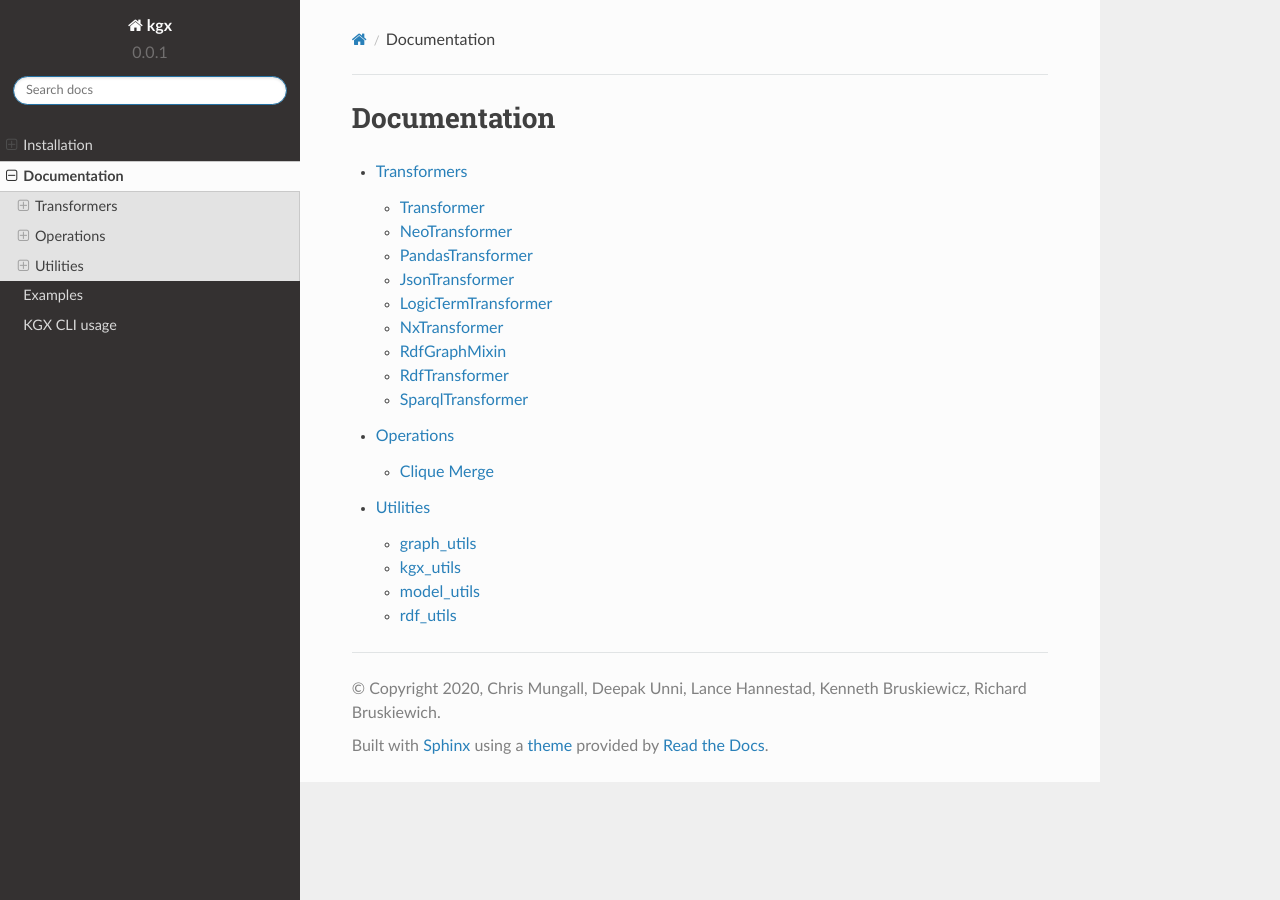
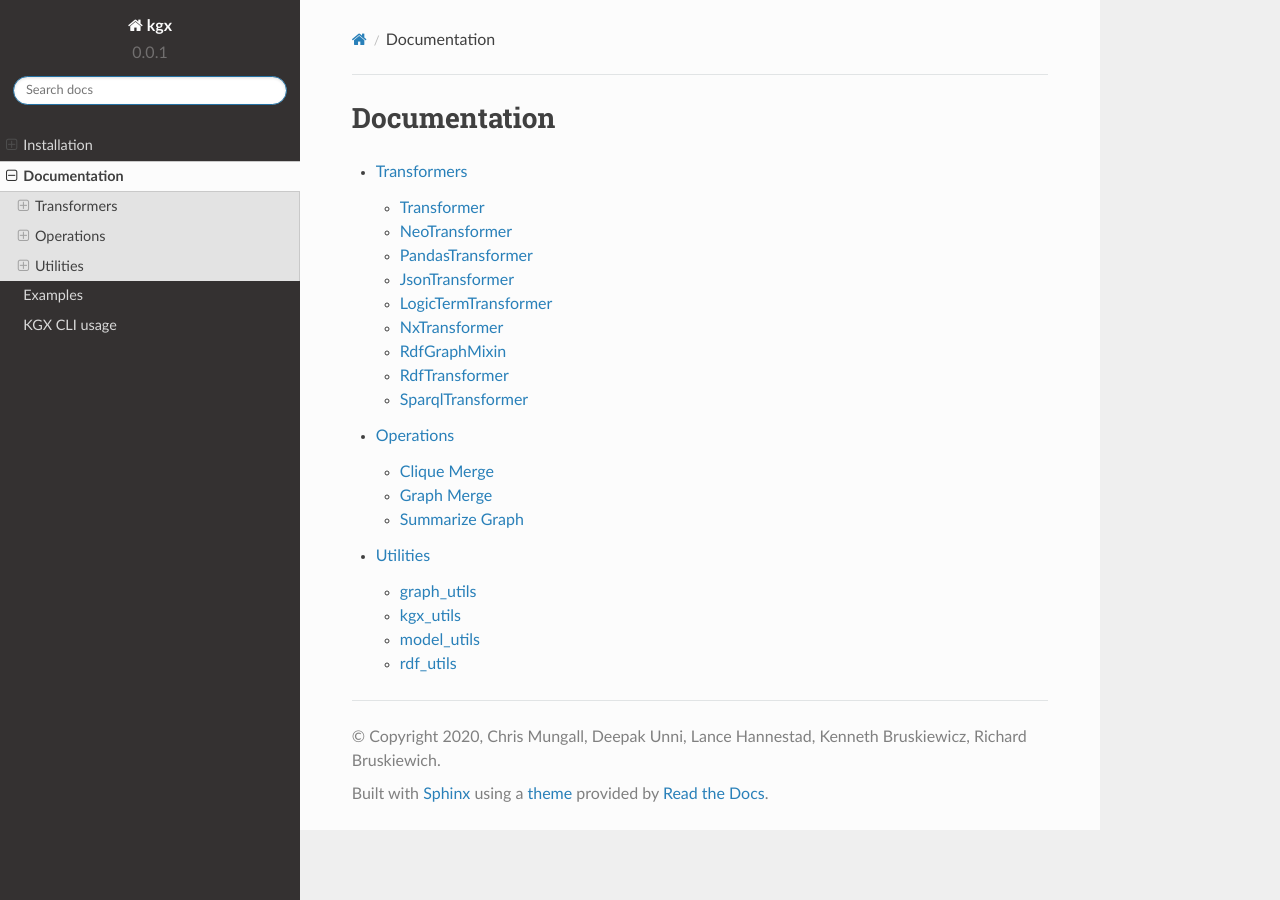
Before and after one commit to biolink/kgx, a Sphinx documentation site: the page built from docs/documentation.rst, in a window 1280 px wide. Built offline with Sphinx 7.4.7 and the Read the Docs theme 2.0.0, drawn with Linux system fonts in a browser that asks for light colours.

Commit message:
Update operations.rst

```diff
--- a/docs/operations.rst
+++ b/docs/operations.rst
@@ -6,19 +6,22 @@ This module provides a set of operations that are supported by KGX.
 Clique Merge
 ------------
 
-
-
-
 .. automodule:: kgx.operations.clique_merge
    :members:
    :inherited-members:
    :show-inheritance:
+
+Graph Merge
+-----------
 
 .. automodule:: kgx.operations.graph_merge
    :members:
    :inherited-members:
    :show-inheritance:
 
+Summarize Graph
+---------------
+
 .. automodule:: kgx.operations.summarize_graph
    :members:
    :inherited-members:
```
